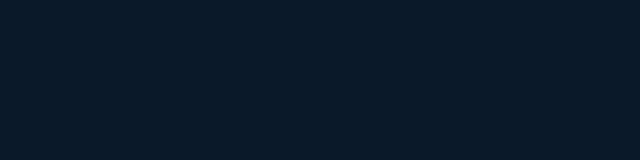
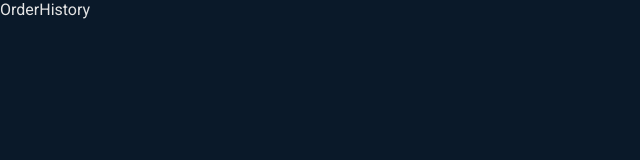
Before and after one commit to adnan-mujagic/tech-shop-frontend, a React (Create React App) app: page /orderHistory in a window 1280 px wide. Before the commit this address had no page. Shown: the top 160 px of the page, without its empty margins (0-640 px from the left). Built offline with nearby package versions, Linux system fonts and the light colour scheme.

Commit message:
Adding an order history route

```diff
--- a/src/App.js
+++ b/src/App.js
@@ -5,6 +5,7 @@
 import ProductDetails from "./routes/ProductDetails";
 
 import "./App.scss";
+import OrderHistory from "./routes/OrderHistory";
 
 function App() {
   return (
@@ -15,6 +16,7 @@
         <Route path="/login" element={<Login />} />
         {/* <Route path="/dashboard" element={<Main />} /> */}
         <Route path="/register" element={<Register />} />
+        <Route path="orderHistory" element={<OrderHistory />} />
       </Routes>
     </div>
   );
--- /dev/null
+++ b/src/routes/OrderHistory/OrderHistory.jsx
@@ -0,0 +1,8 @@
+import React from "react";
+import "./OrderHistory.module.scss";
+
+function OrderHistory() {
+  return <div>OrderHistory</div>;
+}
+
+export default OrderHistory;
--- /dev/null
+++ b/src/routes/OrderHistory/index.js
@@ -0,0 +1,3 @@
+import OrderHistory from "./OrderHistory";
+
+export default OrderHistory;
```
Also changed, not shown: src/routes/OrderHistory/OrderHistory.module.scss (added).
